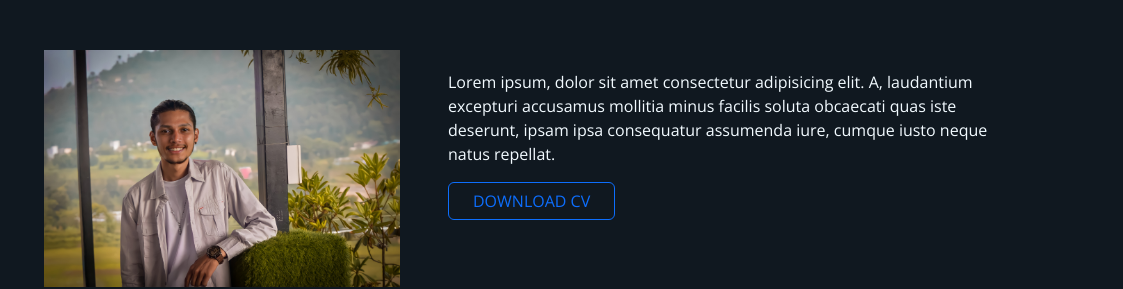
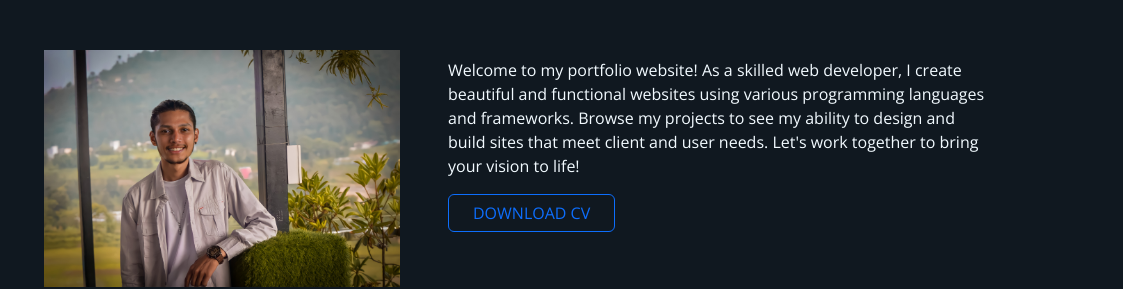
Before and after one commit to PSubas/PSubas.github.io, a plain HTML site: page index.html in a window 1280 px wide. Shown: the part 274-563 px from the top of the page, 157-1280 px from the left. Drawn offline with nearby package versions, Linux system fonts and the light colour scheme.

Commit message:
Feat:Created a portfolio website's homepage and navbars

```diff
--- a/index.html
+++ b/index.html
@@ -85,16 +85,16 @@
                 <div class="row">
                     <div
                         class="col-md-1 social d-md-flex flex-column justify-content-center">
-                        <a href="https://www.instagram.com" target="_blank"
+                        <a href="https://www.instagram.com/subas_pant/" target="_blank"
                             ><i class="bi bi-instagram"></i
                         ></a>
-                        <a href="https://www.facebook.com" target="_blank"
+                        <a href="https://www.facebook.com/subas.pant.79" target="_blank"
                             ><i class="bi bi-facebook"></i
                         ></a>
-                        <a href="https://www.github.com.com" target="_blank"
+                        <a href="https://github.com/PSubas" target="_blank"
                             ><i class="bi bi-git"></i
                         ></a>
-                        <a href="https://www.linkedin.com" target="_blank"
+                        <a href="https://www.linkedin.com/in/subas-panta-411631264/`" target="_blank"
                             ><i class="bi bi-linkedin"></i
                         ></a>
                     </div>
@@ -108,12 +108,13 @@
                         class="col-md-7 d-flex flex-column justify-content-center">
                         <div class="hero-content px-lg-5">
                             <p>
-                                Lorem ipsum, dolor sit amet consectetur
-                                adipisicing elit. A, laudantium excepturi
-                                accusamus mollitia minus facilis soluta
-                                obcaecati quas iste deserunt, ipsam ipsa
-                                consequatur assumenda iure, cumque iusto neque
-                                natus repellat.
+                                Welcome to my portfolio website! As a skilled
+                                web developer, I create beautiful and functional
+                                websites using various programming languages and
+                                frameworks. Browse my projects to see my ability
+                                to design and build sites that meet client and
+                                user needs. Let's work together to bring your
+                                vision to life!
                             </p>
                             <a href="#" class="btn btn-outline-primary px-4"
                                 >DOWNLOAD CV</a
```
